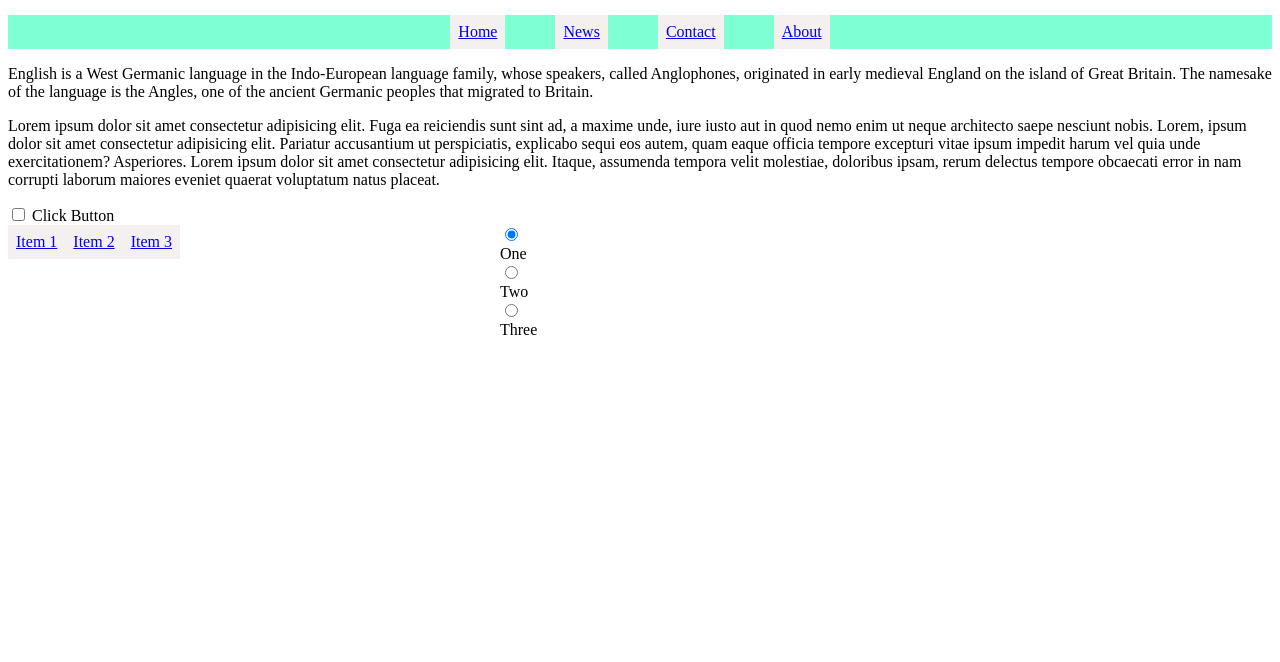
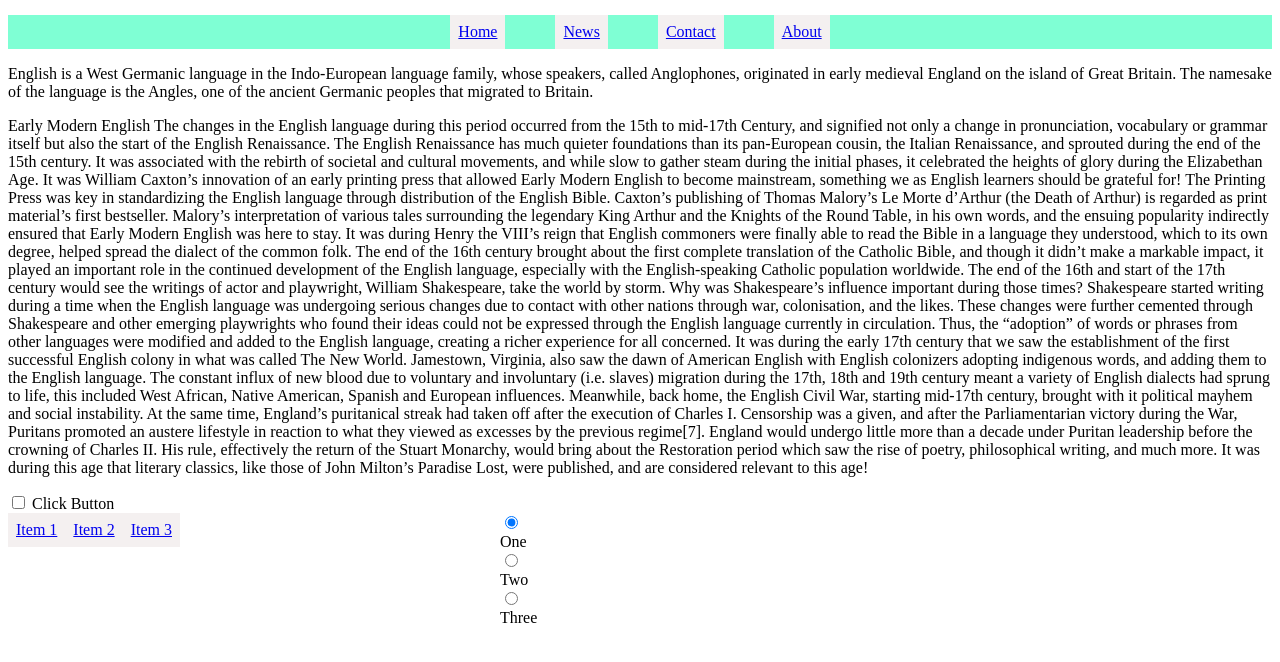
Before and after one commit to masuma011/repository-two, a plain HTML site: page index.html in a window 1280 px wide. Drawn offline with Linux system fonts and the light colour scheme.

Commit message:
a new paragraph about Early Modern English added

```diff
--- a/index.html
+++ b/index.html
@@ -57,10 +57,60 @@
     </div>
 
     <p>
-        Lorem ipsum dolor sit amet consectetur adipisicing elit. Fuga ea reiciendis sunt sint ad, a maxime unde, iure iusto aut in quod nemo enim ut neque architecto saepe nesciunt nobis.
-        Lorem, ipsum dolor sit amet consectetur adipisicing elit. Pariatur accusantium ut perspiciatis, explicabo sequi eos autem, quam eaque officia tempore excepturi vitae ipsum impedit harum vel quia unde exercitationem? Asperiores.
-        Lorem ipsum dolor sit amet consectetur adipisicing elit. Itaque, assumenda tempora velit molestiae, doloribus ipsam, rerum delectus tempore obcaecati error in nam corrupti laborum maiores eveniet quaerat voluptatum natus placeat.
+        Early Modern English
 
+        The changes in the English language during this period occurred from the 15th to mid-17th Century, and signified
+        not only a change in pronunciation, vocabulary or grammar itself but also the start of the English Renaissance.
+
+        The English Renaissance has much quieter foundations than its pan-European cousin, the Italian Renaissance, and
+        sprouted during the end of the 15th century. It was associated with the rebirth of societal and cultural
+        movements, and while slow to gather steam during the initial phases, it celebrated the heights of glory during
+        the Elizabethan Age.
+
+        It was William Caxton’s innovation of an early printing press that allowed Early Modern English to become
+        mainstream, something we as English learners should be grateful for! The Printing Press was key in standardizing
+        the English language through distribution of the English Bible.
+
+        Caxton’s publishing of Thomas Malory’s Le Morte d’Arthur (the Death of Arthur) is regarded as print material’s
+        first bestseller. Malory’s interpretation of various tales surrounding the legendary King Arthur and the Knights
+        of the Round Table, in his own words, and the ensuing popularity indirectly ensured that Early Modern English
+        was here to stay.
+
+        It was during Henry the VIII’s reign that English commoners were finally able to read the Bible in a language
+        they understood, which to its own degree, helped spread the dialect of the common folk.
+
+        The end of the 16th century brought about the first complete translation of the Catholic Bible, and though it
+        didn’t make a markable impact, it played an important role in the continued development of the English language,
+        especially with the English-speaking Catholic population worldwide.
+
+        The end of the 16th and start of the 17th century would see the writings of actor and playwright, William
+        Shakespeare, take the world by storm.
+
+        Why was Shakespeare’s influence important during those times? Shakespeare started writing during a time when the
+        English language was undergoing serious changes due to contact with other nations through war, colonisation, and
+        the likes. These changes were further cemented through Shakespeare and other emerging playwrights who found
+        their ideas could not be expressed through the English language currently in circulation. Thus, the “adoption”
+        of words or phrases from other languages were modified and added to the English language, creating a richer
+        experience for all concerned.
+
+        It was during the early 17th century that we saw the establishment of the first successful English colony in
+        what was called The New World. Jamestown, Virginia, also saw the dawn of American English with English
+        colonizers adopting indigenous words, and adding them to the English language.
+
+        The constant influx of new blood due to voluntary and involuntary (i.e. slaves) migration during the 17th, 18th
+        and 19th century meant a variety of English dialects had sprung to life, this included West African, Native
+        American, Spanish and European influences.
+
+        Meanwhile, back home, the English Civil War, starting mid-17th century, brought with it political mayhem and
+        social instability. At the same time, England’s puritanical streak had taken off after the execution of Charles
+        I. Censorship was a given, and after the Parliamentarian victory during the War, Puritans promoted an austere
+        lifestyle in reaction to what they viewed as excesses by the previous regime[7]. England would undergo little
+        more than a decade under Puritan leadership before the crowning of Charles II. His rule, effectively the return
+        of the Stuart Monarchy, would bring about the Restoration period which saw the rise of poetry, philosophical
+        writing, and much more.
+
+        It was during this age that literary classics, like those of John Milton’s Paradise Lost, were published, and
+        are considered relevant to this age!
     </p>
 
     <div class="btn has-drop-menu">
```
